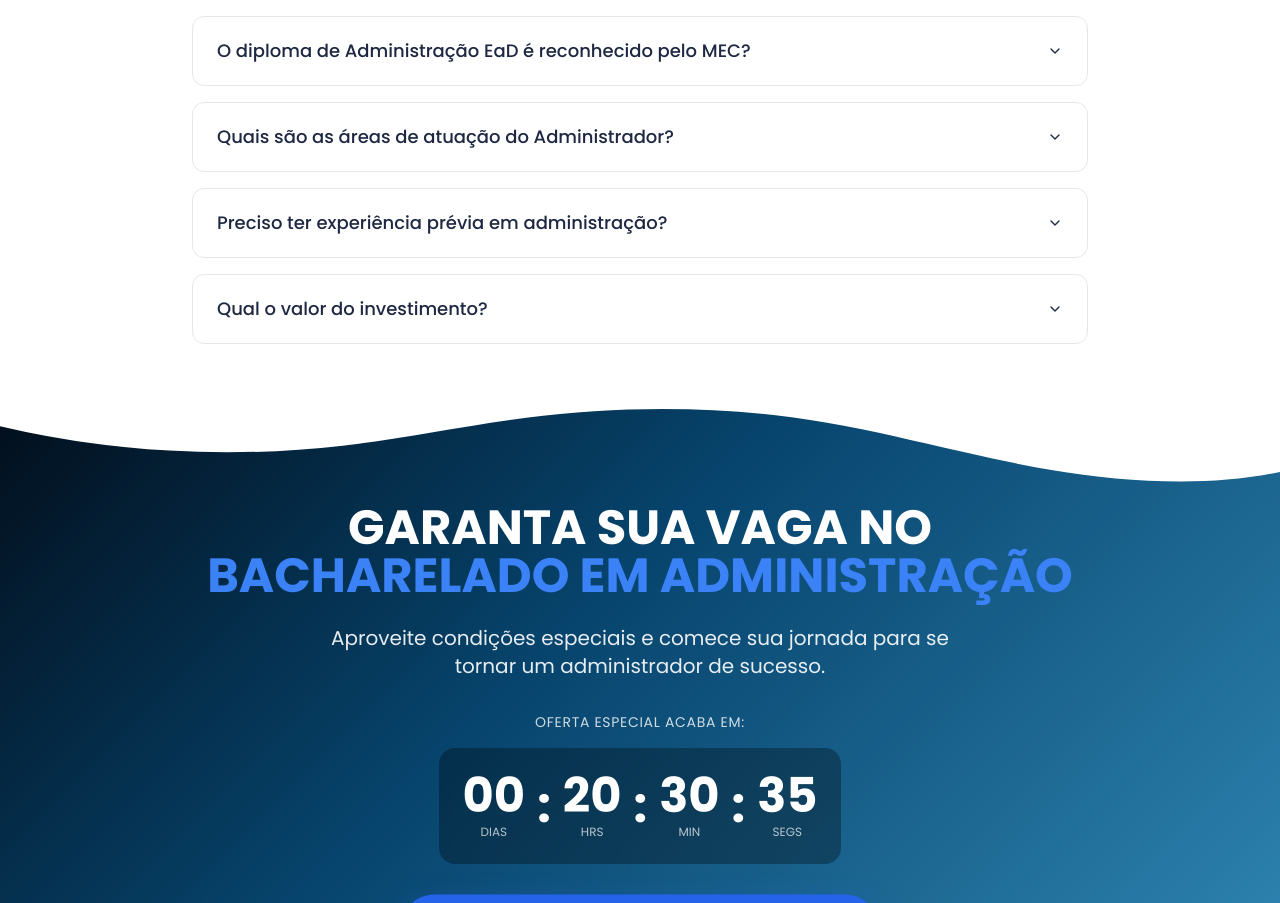
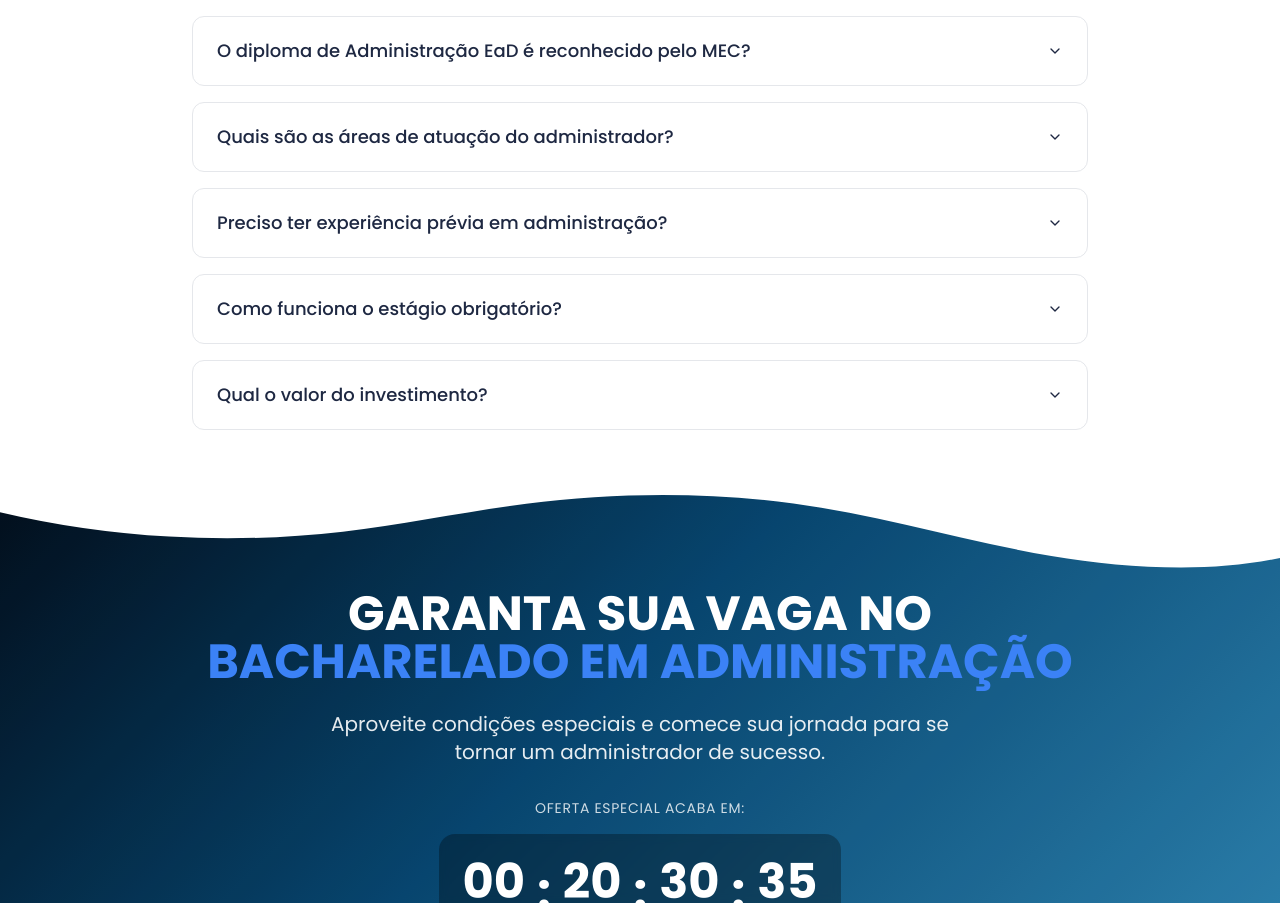
Before and after one commit to juanmkt-web/graduacaocienciascontabeis.com.br, a React (Vite) app: page / in a window 1280 px wide. Shown: the part 5908-6811 px from the top of the page. Built offline with nearby package versions, Linux system fonts and the light colour scheme; the HTML template or start-up script is replaced by a standard one.

Commit message:
Code edited in Lovable Code Editor
Edited UI in Lovable

```diff
--- a/src/components/FAQ.tsx
+++ b/src/components/FAQ.tsx
@@ -4,27 +4,32 @@ const faqItems = [
   {
     question: "Qual a duração do curso de Bacharelado em Administração?",
     answer:
-      "O curso de Bacharelado em Administração tem duração de 8 semestres, com carga horária total de 3.200 horas. É possível concluir em menos tempo através do aproveitamento de disciplinas, caso você já tenha cursado outra Graduação.",
+      "O curso de Bacharelado em Administração tem duração de 4 anos (8 semestres), com carga horária total de 3.200 horas. É possível concluir em menos tempo através do aproveitamento de disciplinas, caso você já tenha cursado outra graduação.",
   },
   {
     question: "O diploma de Administração EaD é reconhecido pelo MEC?",
     answer:
-      "Sim! A FASUL é uma instituição com nota 5 no MEC, a nota máxima de avaliação. O diploma de Bacharelado em Administração tem a mesma validade de Cursos presenciais e é reconhecido em todo o território nacional.",
+      "Sim! A FASUL é uma Instituição com nota 5 no MEC, a nota máxima de avaliação. O diploma de Bacharelado em Administração tem a mesma validade de Cursos presenciais e é reconhecido em todo o território nacional.",
   },
   {
-    question: "Quais são as áreas de atuação do Administrador?",
+    question: "Quais são as áreas de atuação do administrador?",
     answer:
-      "O Administrador pode atuar em diversas áreas como: Gestão Empresarial, Finanças, Recursos hHumanos, Marketing, Logística, Consultoria, Empreendedorismo, Gestão Pública, entre outras. É uma das formações mais versáteis do mercado.",
+      "O administrador pode atuar em diversas áreas como: gestão empresarial, finanças, recursos humanos, marketing, logística, consultoria, empreendedorismo, gestão pública, entre outras. É uma das formações mais versáteis do mercado.",
   },
   {
     question: "Preciso ter experiência prévia em administração?",
     answer:
-      "Não é necessário ter experiência prévia. O Curso foi desenvolvido para formar profissionais do zero, com disciplinas que vão do básico ao avançado, preparando você para o mercado de trabalho.",
+      "Não é necessário ter experiência prévia. O curso foi desenvolvido para formar profissionais do zero, com disciplinas que vão do básico ao avançado, preparando você para o mercado de trabalho.",
+  },
+  {
+    question: "Como funciona o estágio obrigatório?",
+    answer:
+      "O estágio supervisionado pode ser realizado em empresas da sua região. A FASUL oferece todo o suporte para você encontrar oportunidades e desenvolver suas habilidades práticas durante a graduação.",
   },
   {
     question: "Qual o valor do investimento?",
     answer:
-      "A mensalidade é de apenas R$ 139,00 com valor fixo até o final do Curso. Oferecemos diversas formas de pagamento: boleto, cartão de crédito com parcelamento e PIX.",
+      "A mensalidade é de apenas R$ 139,00 com valor fixo até o final do curso (sem reajustes). Oferecemos diversas formas de pagamento: boleto, cartão de crédito com parcelamento, PIX e débito automático.",
   },
 ];
 
```
